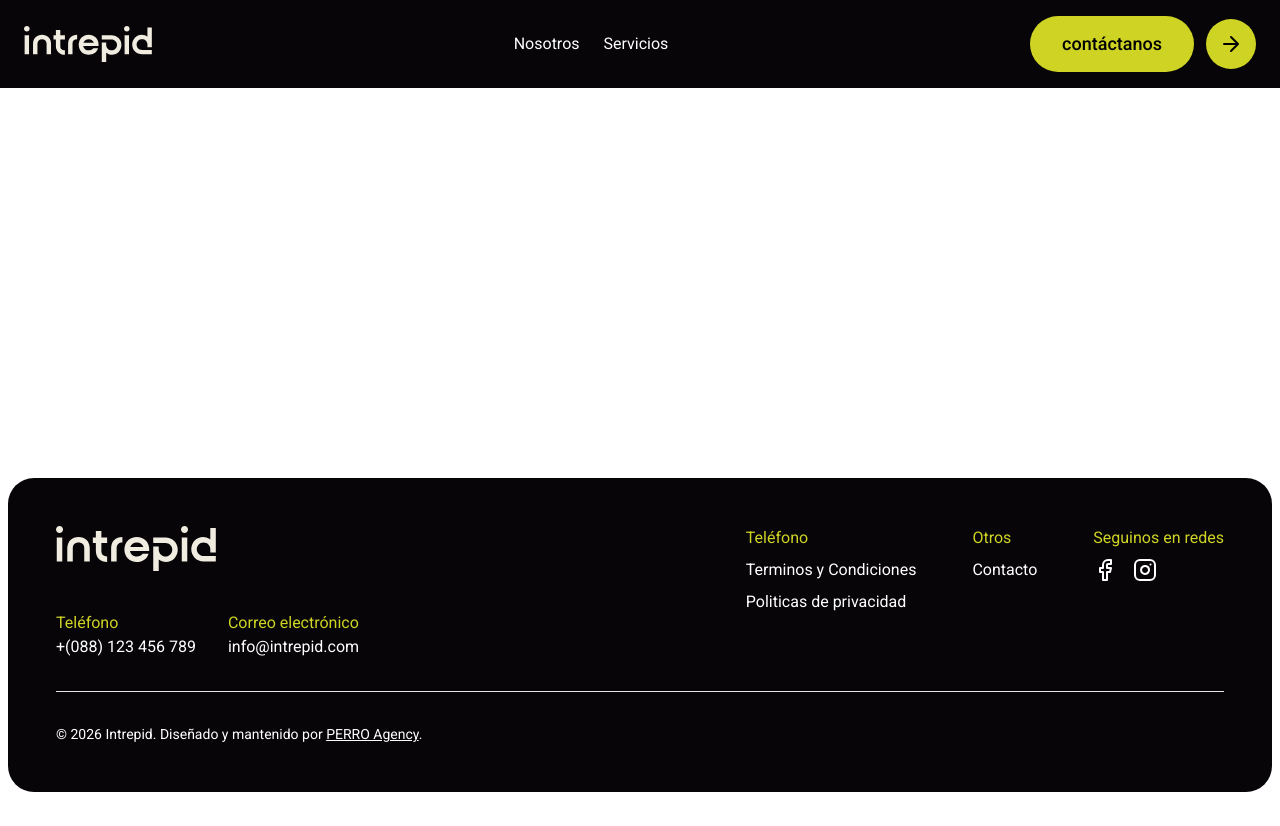
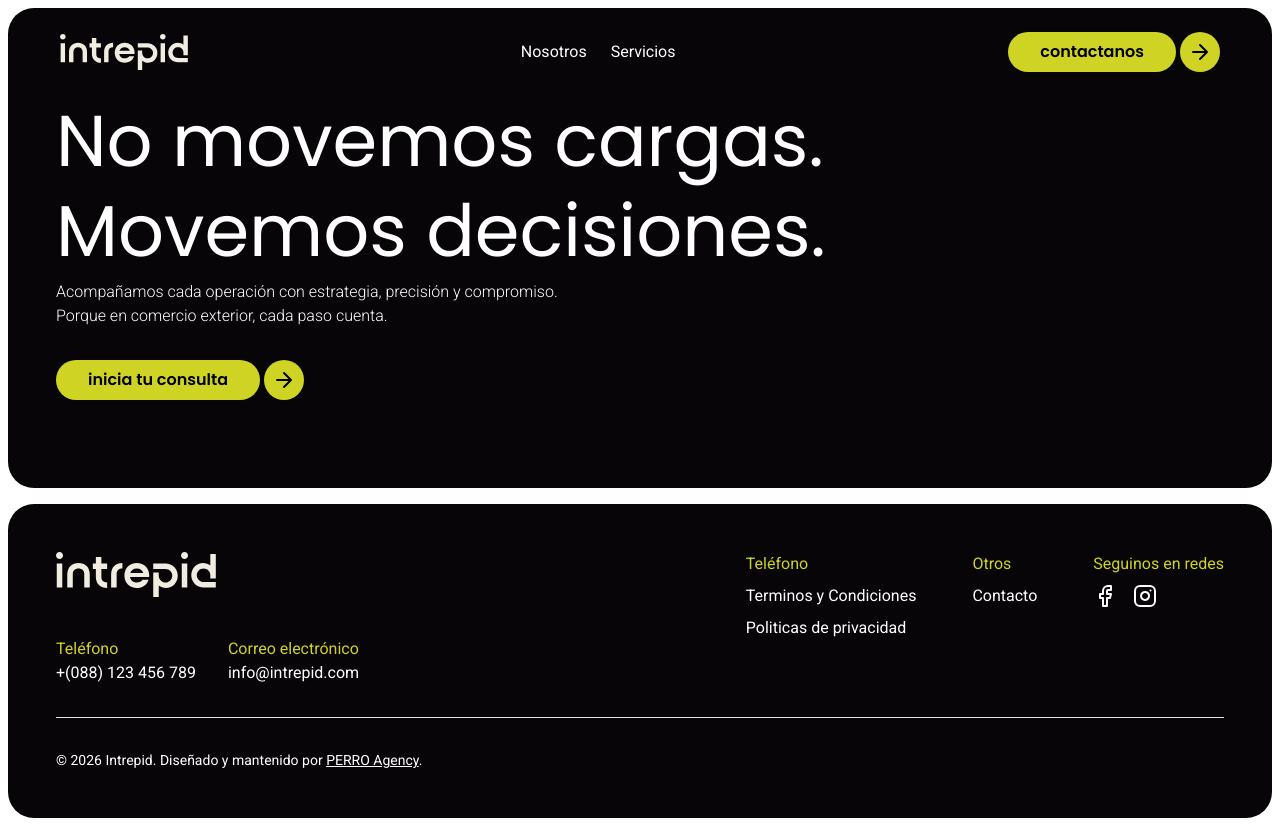
Before and after one commit to perro-clientes/intrepid, a Next.js app: page / in a window 1280 px wide. Before the commit the page ends 800 px from the top, so only its background shows below. Built offline with nearby package versions, Linux system fonts and the light colour scheme.

Commit message:
home header

```diff
--- a/src/app/page.tsx
+++ b/src/app/page.tsx
@@ -1,10 +1,30 @@
 import { Navbar } from "@/components/navbar";
 import { SiteFooter } from "@/components/site-footer";
+import { ActionButton } from "@/components/ui/action-button";
 
 export default function Home() {
   return (
     <div className="flex min-h-screen flex-col">
-      <Navbar />
+
+      <div className="p-2">
+        <div className="bg-[#070508] p-12 rounded-4xl min-h-[400px] h-[60vh] flex align-center justify-center flex-col gap-8">
+          <Navbar />
+
+          <div className="flex flex-col gap-8">
+            <div className="flex flex-col gap-1 text-white">
+              <h1 className="text-4xl sm:text-7xl font-thin leading-tight font-heading">No movemos cargas.<br />Movemos decisiones.</h1>
+              <p className="text-md font-thin font-body max-w-lg">Acompañamos cada operación con estrategia, precisión y compromiso. Porque en comercio exterior, cada paso cuenta.</p>
+            </div>
+
+            <ActionButton
+              label="inicia tu consulta"
+              icon={
+                <svg xmlns="http://www.w3.org/2000/svg" viewBox="0 0 24 24" width="24" height="24" fill="none" stroke="#000000" strokeWidth={2} strokeLinecap="round" strokeLinejoin="round"><path fill="none" d="M5 12h14m-7-7l7 7l-7 7"/></svg>
+              }
+            />
+          </div>
+        </div>
+      </div>
       <main className="flex-1" />
       <SiteFooter />
     </div>
--- a/src/components/navbar.tsx
+++ b/src/components/navbar.tsx
@@ -8,7 +8,7 @@ const navLinks = [
 
 export function Navbar() {
   return (
-    <nav className="flex items-center justify-between px-6 py-4 bg-[#070508] text-white">
+    <nav className="flex items-center justify-between px-15 py-8 text-white absolute top-0 left-0 right-0">
       <Link href="/">
         <img
           className="w-32"
@@ -17,7 +17,7 @@ export function Navbar() {
         />
       </Link>
 
-      <ul className="flex gap-6">
+      <ul className="hidden sm:flex gap-6">
         {navLinks.map((link) => (
           <li key={link.href}>
             <Link
@@ -31,7 +31,7 @@ export function Navbar() {
       </ul>
 
       <ActionButton
-        label="contáctanos"
+        label="contactanos"
         icon={
           <svg xmlns="http://www.w3.org/2000/svg" viewBox="0 0 24 24" width="24" height="24" fill="none" stroke="#000000" strokeWidth={2} strokeLinecap="round" strokeLinejoin="round"><path fill="none" d="M5 12h14m-7-7l7 7l-7 7"/></svg>
         }
--- a/src/components/ui/action-button.tsx
+++ b/src/components/ui/action-button.tsx
@@ -11,14 +11,14 @@ export function ActionButton({ label, icon, className }: ActionButtonProps) {
   return (
     <button
       className={cn(
-        "inline-flex items-center gap-3",
+        "inline-flex items-center gap-1 cursor-pointer font-heading",
         className
       )}
     >
-      <span className="flex items-center justify-center gap-2.5 px-8 py-3.5 rounded-full bg-primary text-black font-poppins font-medium text-lg">
+      <span className="flex items-center justify-center gap-2.5 px-8 py-2 rounded-full bg-primary text-black font-semibold text-md">
         {label}
       </span>
-      <span className="flex items-center justify-center w-[50px] h-[50px] rounded-full bg-primary text-black">
+      <span className="flex items-center justify-center w-[40px] h-[40px] rounded-full bg-primary text-black">
         {icon}
       </span>
     </button>
```
